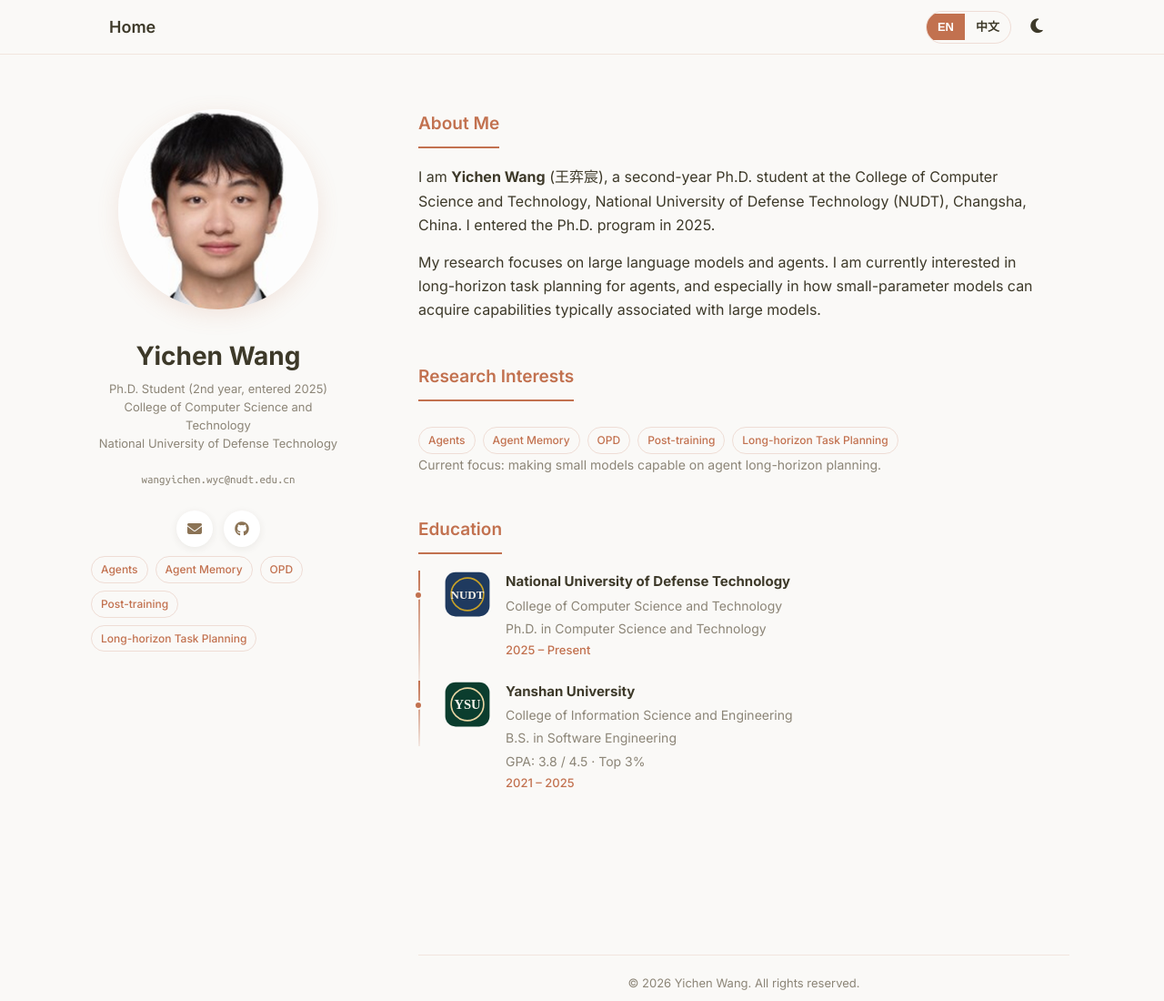
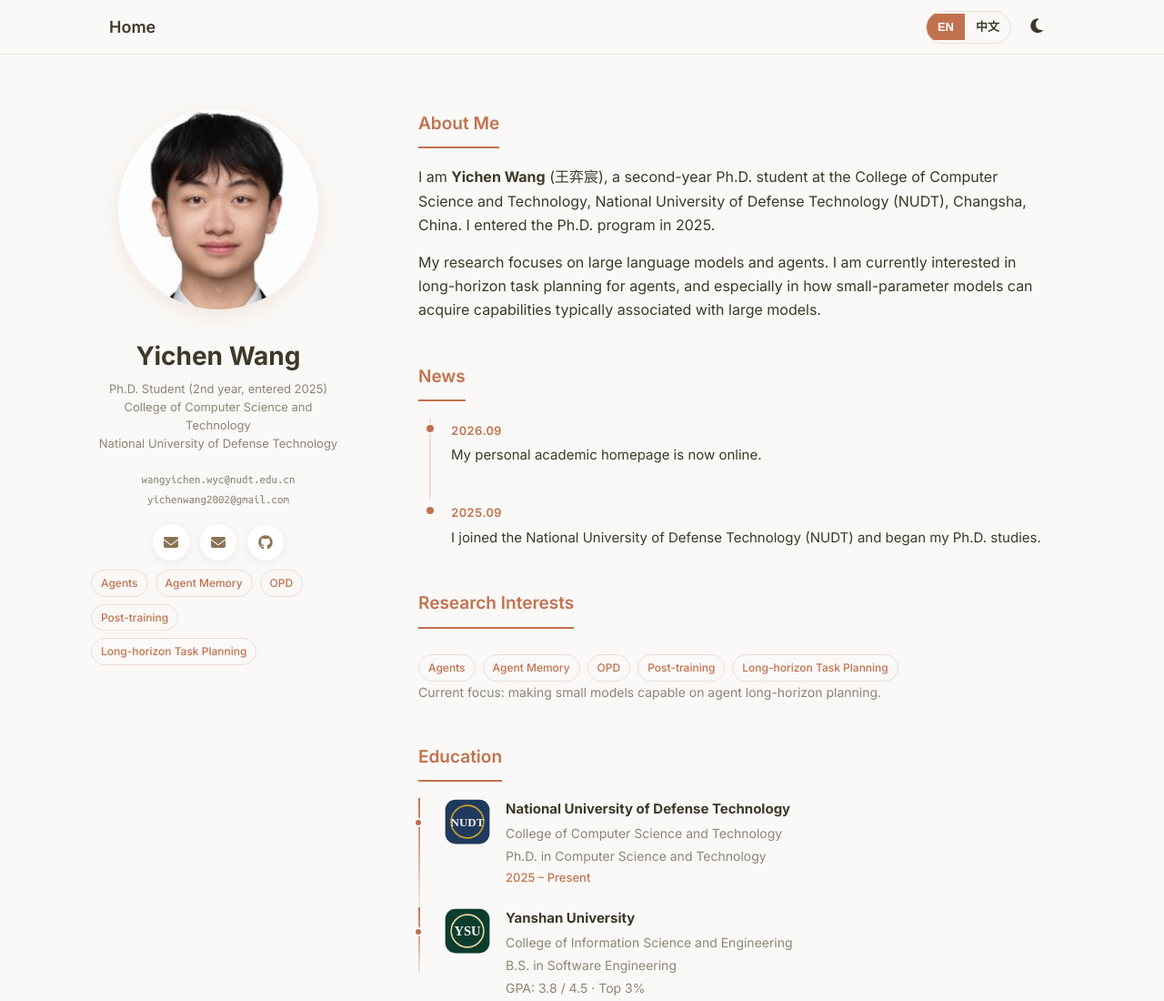
Before and after one commit to YichenWang2002/wyc, a plain HTML site: page index.html in a window 1280 px wide. Shown: the top 1100 px of the page at 91% size. Drawn offline with Linux system fonts and the light colour scheme; some icons are missing.

Commit message:
Add news timeline and dual email addresses

```diff
--- a/index.html
+++ b/index.html
@@ -78,6 +78,61 @@
     body.theme-luka .sidebar-affiliation .cn {
       display: block;
     }
+    body.theme-luka .site-email {
+      margin: 0 0 16px;
+    }
+    body.theme-luka .site-email a {
+      display: block;
+      color: var(--luka-secondary);
+      font-size: 13px;
+      font-family: "Ubuntu Mono", "SFMono-Regular", monospace;
+      word-break: break-all;
+      line-height: 1.7;
+    }
+    body.theme-luka .site-email a:hover {
+      color: var(--luka-accent);
+    }
+    body.theme-luka .news-list {
+      margin: 0;
+      padding: 0;
+      list-style: none;
+    }
+    body.theme-luka .news-item {
+      position: relative;
+      margin-left: 12px;
+      padding: 0 0 22px 22px;
+      border-left: 2px solid var(--luka-border);
+    }
+    body.theme-luka .news-item:last-child {
+      padding-bottom: 0;
+      border-left-color: transparent;
+    }
+    body.theme-luka .news-item::before {
+      content: "";
+      position: absolute;
+      left: -7px;
+      top: 6px;
+      width: 12px;
+      height: 12px;
+      border-radius: 50%;
+      background: var(--luka-accent);
+      border: 2px solid var(--luka-bg);
+    }
+    body.theme-luka .news-date {
+      display: inline-block;
+      margin-bottom: 4px;
+      color: var(--luka-accent);
+      font-size: 13px;
+      font-weight: 600;
+      font-variant-numeric: tabular-nums;
+      letter-spacing: 0.02em;
+    }
+    body.theme-luka .news-text {
+      margin: 0;
+      color: var(--luka-text);
+      font-size: 15px;
+      line-height: 1.65;
+    }
   </style>
 </head>
 <body class="theme-luka">
@@ -111,10 +166,14 @@
           <span data-i18n="affilLine2">College of Computer Science and Technology</span><br>
           <span data-i18n="affilLine3">National University of Defense Technology</span>
         </p>
-        <p class="site-email">wangyichen.wyc@nudt.edu.cn</p>
+        <div class="site-email">
+          <a href="mailto:wangyichen.wyc@nudt.edu.cn">wangyichen.wyc@nudt.edu.cn</a>
+          <a href="mailto:yichenwang2002@gmail.com">yichenwang2002@gmail.com</a>
+        </div>
 
         <div class="social-icons">
-          <a href="mailto:wangyichen.wyc@nudt.edu.cn" title="Email"><i class="fa-solid fa-envelope"></i></a>
+          <a href="mailto:wangyichen.wyc@nudt.edu.cn" title="Email (NUDT)"><i class="fa-solid fa-envelope"></i></a>
+          <a href="mailto:yichenwang2002@gmail.com" title="Email (Gmail)"><i class="fa-solid fa-envelope"></i></a>
           <a href="https://github.com/YichenWang2002" title="GitHub" target="_blank" rel="noopener"><i class="fa-brands fa-github"></i></a>
         </div>
 
@@ -128,6 +187,13 @@
         <div class="section-body">
           <p data-i18n="aboutP1"></p>
           <p data-i18n="aboutP2"></p>
+        </div>
+      </div>
+
+      <div class="section" id="news">
+        <h2 class="section-title" data-i18n="newsTitle">News</h2>
+        <div class="section-body">
+          <ul class="news-list" id="newsList"></ul>
         </div>
       </div>
 
@@ -202,6 +268,11 @@
           edu1Dept: 'College of Information Science and Engineering',
           edu1Degree: 'B.S. in Software Engineering',
           edu1Meta: 'GPA: 3.8 / 4.5 · Top 3%',
+          newsTitle: 'News',
+          news: [
+            { date: '2026.09', text: 'My personal academic homepage is now online.' },
+            { date: '2025.09', text: 'I joined the National University of Defense Technology (NUDT) and began my Ph.D. studies.' }
+          ],
           rights: 'All rights reserved.'
         },
         zh: {
@@ -225,6 +296,11 @@
           edu1Dept: '信息科学与工程学院',
           edu1Degree: '软件工程 · 工学学士',
           edu1Meta: 'GPA：3.8 / 4.5 · 专业排名前 3%',
+          newsTitle: '新闻动态',
+          news: [
+            { date: '2026.09', text: '个人学术主页正式上线。' },
+            { date: '2025.09', text: '我正式加入国防科技大学（NUDT），开始博士阶段的学习。' }
+          ],
           rights: '保留所有权利。'
         }
       };
@@ -251,6 +327,16 @@
         const mainTags = document.getElementById('interestTagsMain');
         if (sideTags) sideTags.innerHTML = tags;
         if (mainTags) mainTags.innerHTML = tags;
+
+        const newsList = document.getElementById('newsList');
+        if (newsList && dict.news) {
+          newsList.innerHTML = dict.news.map(function(item) {
+            return '<li class="news-item">' +
+              '<div class="news-date">' + item.date + '</div>' +
+              '<p class="news-text">' + item.text + '</p>' +
+              '</li>';
+          }).join('');
+        }
 
         document.getElementById('langEn').classList.toggle('active', lang === 'en');
         document.getElementById('langZh').classList.toggle('active', lang === 'zh');
```
